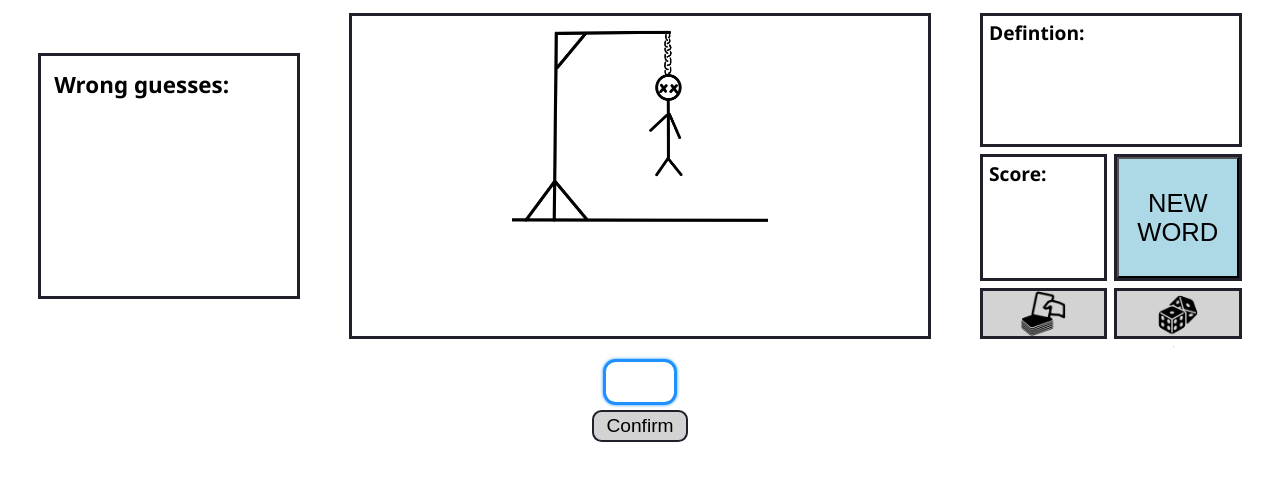
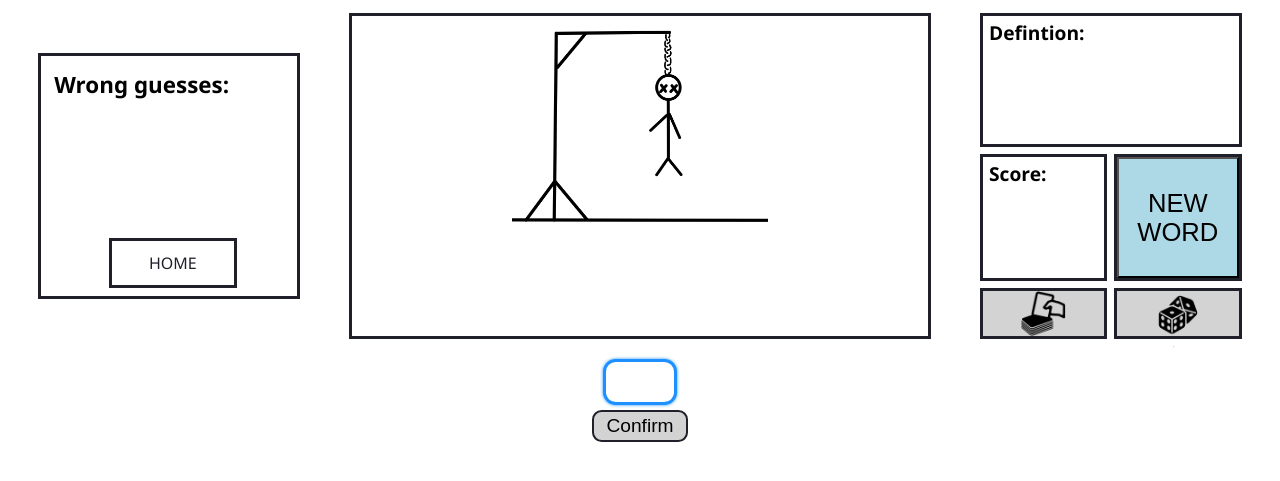
Before and after one commit to CJ-Uy/moderately-harder-hangman, a plain HTML site: page assets/htdocs/game.html in a window 1280 px wide. Shown: the part 115-596 px from the top of the page. Drawn offline with Linux system fonts and the light colour scheme; no server answers.

Commit message:
better buttons

```diff
--- a/assets/css/game_style.css
+++ b/assets/css/game_style.css
@@ -239,3 +239,101 @@ input{
 .lifeline_gambler {
   right: 3vw;
 }
+
+
+/*Link to button: https://codepen.io/bartekd/pen/qFsDf*/
+#return_home {
+  position: absolute;
+  font-family: 'Segoe UI', Tahoma, Geneva, Verdana, sans-serif;
+  left: 8.5vw;
+  top: 27vw;
+}
+
+.button_base {
+  margin: 0;
+  border: 0;
+  font-size: 1.25vw;
+  width: 10vw;
+  height: 5vw;
+  display: flex;
+  justify-content: center;
+  align-items: center;
+  box-sizing: border-box;
+  -webkit-box-sizing: border-box;
+  -moz-box-sizing: border-box;
+  -webkit-user-select: none;
+  cursor: default;
+}
+
+.b08_3d_pushback {
+  perspective: 500px;
+  -webkit-perspective: 500px;
+  -moz-perspective: 500px;
+  transform-style: preserve-3d;
+  -webkit-transform-style: preserve-3d;
+}
+
+.b08_3d_pushback div {
+  position: absolute;
+  text-align: center;
+  width: 100%;
+  height: 50px;
+  box-sizing: border-box;
+  -webkit-box-sizing: border-box;
+  -moz-box-sizing: border-box;
+  pointer-events: none;
+  padding: 10px;
+}
+
+.b08_3d_pushback div:nth-child(1) {
+  display: flex;
+  justify-content: center;
+  align-items: center;
+  color: #20202b;
+  background-color: #ffffff;
+  border: 0.25vw solid #20202b;
+  transform: rotateX(0deg) translateZ(0px);
+  -webkit-transform: rotateX(0deg) translateZ(0px);
+  -moz-transform: rotateX(0deg) translateZ(0px);
+  transform-origin: 50% 50%;
+  -webkit-transform-origin: 50% 50%;
+  -moz-transform-origin: 50% 50%;
+  transition: all 0.2s ease;
+  -webkit-transition: all 0.2s ease;
+  -moz-transition: all 0.2s ease;
+}
+
+.b08_3d_pushback div:nth-child(2) {
+  display: flex;
+  justify-content: center;
+  align-items: center;
+  color: #ffffff;
+  background-color: #20202b;
+  transform: rotateX(-179.5deg) translateZ(1px);
+  -webkit-transform: rotateX(-179.5deg) translateZ(1px);
+  -moz-transform: rotateX(-179.5deg) translateZ(1px);
+  transform-origin: 50% 50%;
+  -webkit-transform-origin: 50% 50%;
+  -moz-transform-origin: 50% 50%;
+  transition: all 0.2s ease;
+  -webkit-transition: all 0.2s ease;
+  -moz-transition: all 0.2s ease;
+}
+
+.b08_3d_pushback:hover div:nth-child(1) {
+  transition: all 0.2s ease;
+  -webkit-transition: all 0.2s ease;
+  -moz-transition: all 0.2s ease;
+  transform: rotateX(179.5deg);
+  -webkit-transform: rotateX(179.5deg);
+  -moz-transform: rotateX(179.5deg);
+}
+
+.b08_3d_pushback:hover div:nth-child(2) {
+  transition: all 0.2s ease;
+  -webkit-transition: all 0.2s ease;
+  -moz-transition: all 0.2s ease;
+  transform: rotateX(0deg) rotateY(0deg) translateZ(1px);
+  -webkit-transform: rotateX(0deg) rotateY(0deg) translateZ(1px);
+  -moz-transform: rotateX(0deg) rotateY(0deg) translateZ(1px);
+}
--- a/assets/htdocs/game.html
+++ b/assets/htdocs/game.html
@@ -55,6 +55,15 @@
     </div>
   </div>
 
+  <a href="../../index.html">
+  <div id="return_home">
+    <div class="button_base b08_3d_pushback">
+        <div>HOME</div>
+        <div>HOME</div>
+    </div>
+  </div>
+  </a>
+
   <script src="../javascript/game_script.js"></script>
 </body>
 </html>
```
Also changed, not shown: assets/css/home.css (+17 -0 lines), index.html (+3 -1 lines), assets/javascript/index.js (line endings or trailing spaces).
